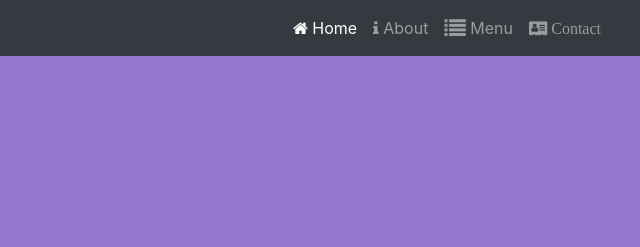
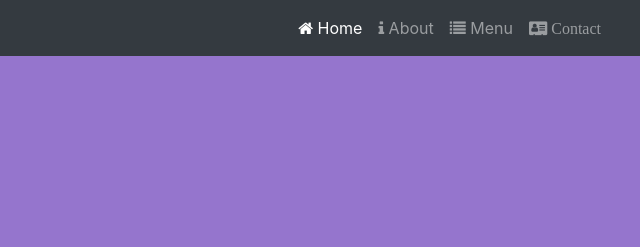
Before and after one commit to Navojith/Bootstrap-Project1, a website: page index.html in a window 1280 px wide. Shown: the top 247 px of the page, 640-1280 px from the left. Drawn offline with nearby package versions, Linux system fonts and the light colour scheme.

Commit message:
font-awesome icons

```diff
--- a/index.html
+++ b/index.html
@@ -40,7 +40,7 @@
                     </li>
                     <li class="nav-item">
                         <a class="nav-link" href="#">
-                            <span class="fa fa-list fa-lg"></span> Menu
+                            <span class="fa fa-list"></span> Menu
                         </a>
                     </li>
                     <li class="nav-item">
```
Also changed, not shown: aboutus.html (+1 -1 lines).
